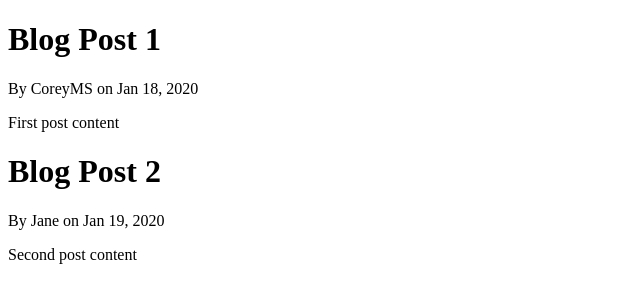
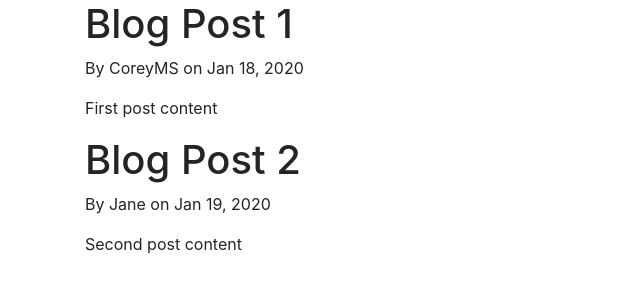
Before and after one commit to adityachakra16/django_project, a Django app: page / in a window 1280 px wide. Shown: the top 303 px of the page, without its empty margins (0-640 px from the left). Run offline with Django 3.2, Linux system fonts and the light colour scheme; some libraries are stand-ins or nearby versions.

Commit message:
Added bootstrap starter template to base.html

```diff
--- a/blog/templates/blog/base.html
+++ b/blog/templates/blog/base.html
@@ -1,7 +1,12 @@
 <!DOCTYPE html>
 <html lang="en" dir="ltr">
   <head>
+    <!-- Required meta tags -->
     <meta charset="utf-8">
+    <meta name="viewport" content="width=device-width, initial-scale=1, shrink-to-fit=no">
+
+    <!-- Bootstrap CSS -->
+    <link rel="stylesheet" href="https://stackpath.bootstrapcdn.com/bootstrap/4.3.1/css/bootstrap.min.css" integrity="sha384-ggOyR0iXCbMQv3Xipma34MD+dH/1fQ784/j6cY/iJTQUOhcWr7x9JvoRxT2MZw1T" crossorigin="anonymous">
     {% if title %}
       <title>Django Blog - {{ title }}</title>
     {% else %}
@@ -9,6 +14,14 @@
     {% endif %}
   </head>
   <body>
-    {% block content %}{% endblock %}
+    <div class= "container">
+      {% block content %}{% endblock %}
+    </div>
+
+    <!-- Optional JavaScript -->
+    <!-- jQuery first, then Popper.js, then Bootstrap JS -->
+    <script src="https://code.jquery.com/jquery-3.3.1.slim.min.js" integrity="sha384-q8i/X+965DzO0rT7abK41JStQIAqVgRVzpbzo5smXKp4YfRvH+8abtTE1Pi6jizo" crossorigin="anonymous"></script>
+    <script src="https://cdnjs.cloudflare.com/ajax/libs/popper.js/1.14.7/umd/popper.min.js" integrity="sha384-UO2eT0CpHqdSJQ6hJty5KVphtPhzWj9WO1clHTMGa3JDZwrnQq4sF86dIHNDz0W1" crossorigin="anonymous"></script>
+    <script src="https://stackpath.bootstrapcdn.com/bootstrap/4.3.1/js/bootstrap.min.js" integrity="sha384-JjSmVgyd0p3pXB1rRibZUAYoIIy6OrQ6VrjIEaFf/nJGzIxFDsf4x0xIM+B07jRM" crossorigin="anonymous"></script>
   </body>
 </html>
```
